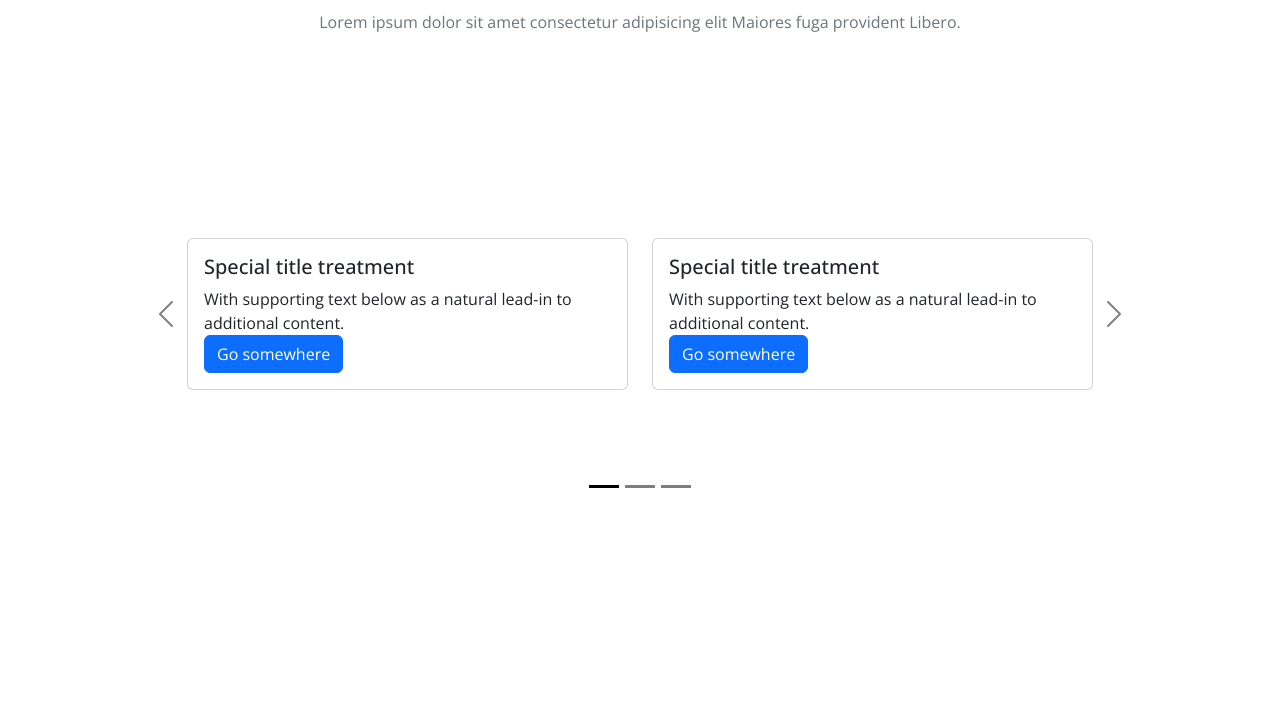
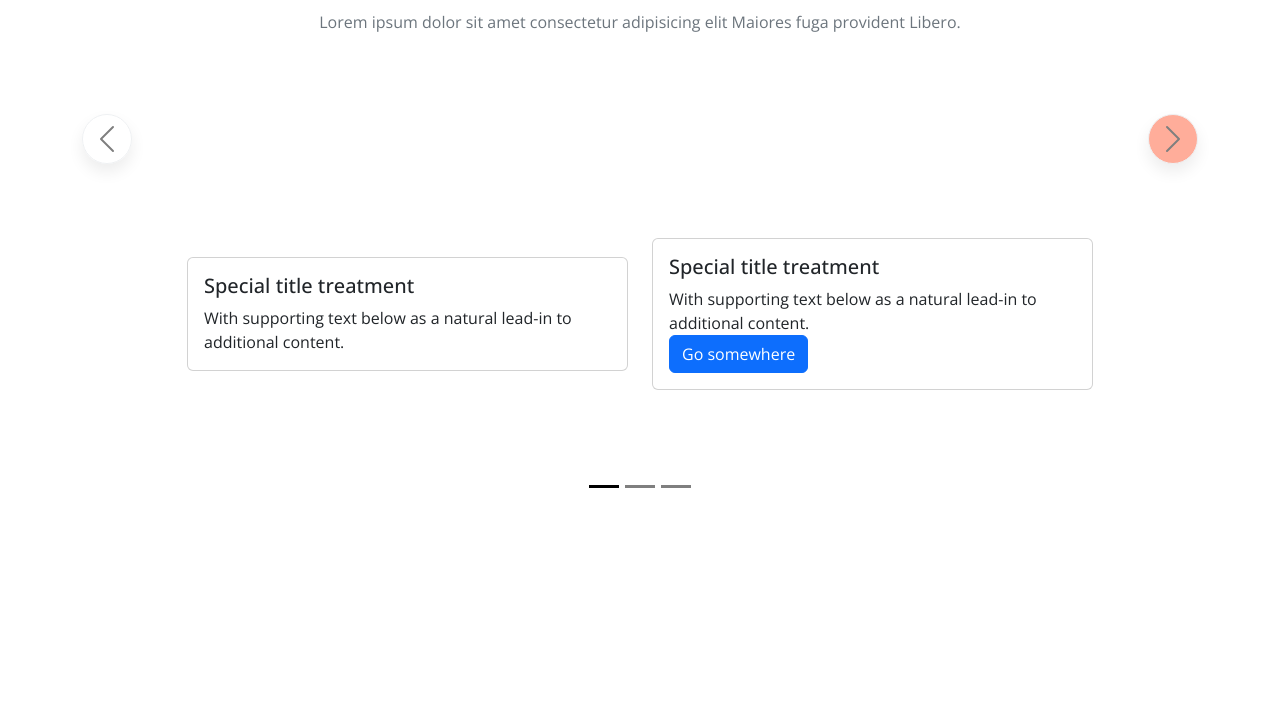
Before and after one commit to YuliiaBura1993/HILLEL_homework, a plain HTML site: page index.html in a window 1280 px wide. Shown: the part 5849-6569 px from the top of the page. Drawn offline with nearby package versions, Linux system fonts and the light colour scheme.

Commit message:
Add slide

```diff
--- a/index.html
+++ b/index.html
@@ -288,7 +288,31 @@
       <div class="carousel-inner">
         <div class="carousel-item active " data-bs-interval="10000">
           <!-- <img src="..." class="d-block w-100" alt="..."> -->
+          <div class="slide--1 row col-10 d-flex justify-content-center align-items-center" style="height: 400px;">
+            <div class="col-sm-6">
+              <div class="card">
+                <div class="card-body">
+                  <h5 class="card-title">Special title treatment</h5>
+                  <p class="card-text">With supporting text below as a natural lead-in to additional content.</p>
+                </div>
+              </div>
+            </div>
+            <div class="col-sm-6">
+              <div class="card">
+                <div class="card-body">
+                  <h5 class="card-title">Special title treatment</h5>
+                  <p class="card-text">With supporting text below as a natural lead-in to additional content.</p>
+                  <a href="#" class="btn btn-primary">Go somewhere</a>
+                </div>
+              </div>
+            </div>
+          </div>
+          <div class="carousel-caption d-none d-md-block">
+          </div>
 
+        </div>
+        <div class="carousel-item" data-bs-interval="2000">
+          <!-- <img src="..." class="d-block w-100" style="height: 400px;" alt="..."> -->
           <div class="slide--1 row col-10 d-flex justify-content-center align-items-center" style="height: 400px;">
             <div class="col-sm-6">
               <div class="card">
@@ -311,24 +335,38 @@
           </div>
           <div class="carousel-caption d-none d-md-block">
           </div>
-
-        </div>
-        <div class="carousel-item" data-bs-interval="2000">
-          <img src="..." class="d-block w-100" style="height: 400px;" alt="...">
-          <div class="carousel-caption d-none d-md-block">
-          </div>
         </div>
         <div class="carousel-item">
-          <img src="..." class="d-block w-100" alt="...">
+          <!-- <img src="..." class="d-block w-100" alt="..."> -->
+          <div class="slide--1 row col-10 d-flex justify-content-center align-items-center" style="height: 400px;">
+            <div class="col-sm-6">
+              <div class="card">
+                <div class="card-body">
+                  <h5 class="card-title">Special title treatment</h5>
+                  <p class="card-text">With supporting text below as a natural lead-in to additional content.</p>
+                  <a href="#" class="btn btn-primary">Go somewhere</a>
+                </div>
+              </div>
+            </div>
+            <div class="col-sm-6">
+              <div class="card">
+                <div class="card-body">
+                  <h5 class="card-title">Special title treatment</h5>
+                  <p class="card-text">With supporting text below as a natural lead-in to additional content.</p>
+                  <a href="#" class="btn btn-primary">Go somewhere</a>
+                </div>
+              </div>
+            </div>
+          </div>
           <div class="carousel-caption d-none d-md-block">
           </div>
         </div>
       </div>
-      <button class="carousel-control-prev" type="button" data-bs-target="#carouselExampleDark" data-bs-slide="prev">
+      <button class="carousel-control-prev border shadow" type="button" data-bs-target="#carouselExampleDark" data-bs-slide="prev">
         <span class="carousel-control-prev-icon" aria-hidden="true"></span>
         <span class="visually-hidden">Previous</span>
       </button>
-      <button class="carousel-control-next" type="button" data-bs-target="#carouselExampleDark" data-bs-slide="next">
+      <button class="carousel-control-next border shadow" type="button" data-bs-target="#carouselExampleDark" data-bs-slide="next">
         <span class="carousel-control-next-icon" aria-hidden="true"></span>
         <span class="visually-hidden">Next</span>
       </button>
--- a/styles/_body.scss
+++ b/styles/_body.scss
@@ -202,15 +202,24 @@ p{
         margin-bottom: 80px;
     }
 }
-// .carousel-dark .carousel-control-next-icon, .carousel-dark .carousel-control-prev-icon:hover{
-//     background: $bright-orange;
-// }
-    // .carousel-control-next-icon:hover {
-    //     background-image: $bright-orange;
-    // }
-    .slide--1{
-        margin: 0 auto;
+.slide--1{
+    margin: 0 auto;
+}
+    .carousel-control-next, .carousel-control-prev{
+        border-radius: 50%;
+        width: 50px;
+        height: 50px;
     }
+    .carousel-control-next, .carousel-control-prev:hover{
+        background: $bright-orange;
+        // &-icon{
+        //     color: white;
+        // }
+    }
+    .carousel-control-prev-icon:hover{
+        color: white;
+    }
+
 @media screen and (max-width: 992px) {
     .section__clients{
         &--text{
```
Also changed, not shown: styles/style.css, 1 other file.
